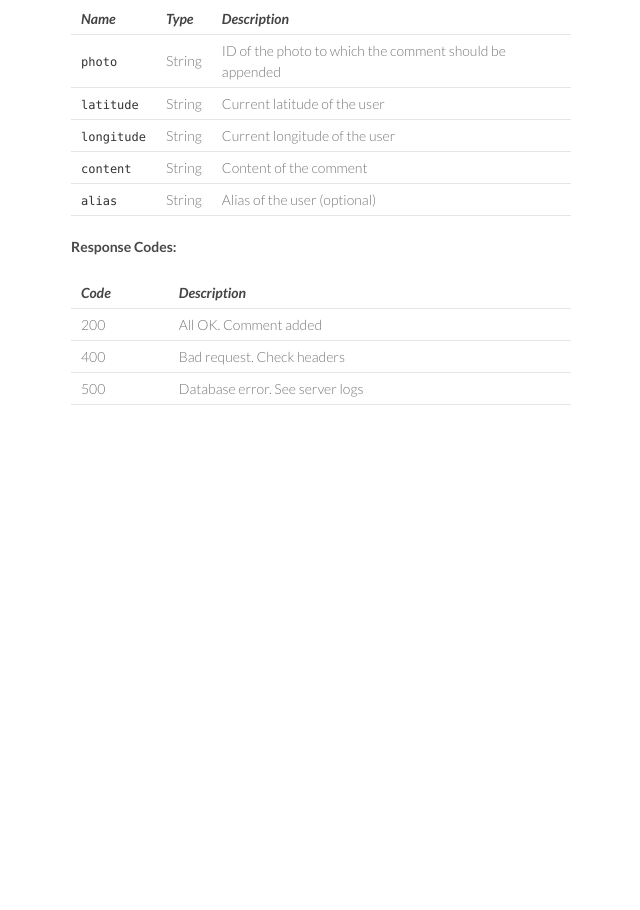
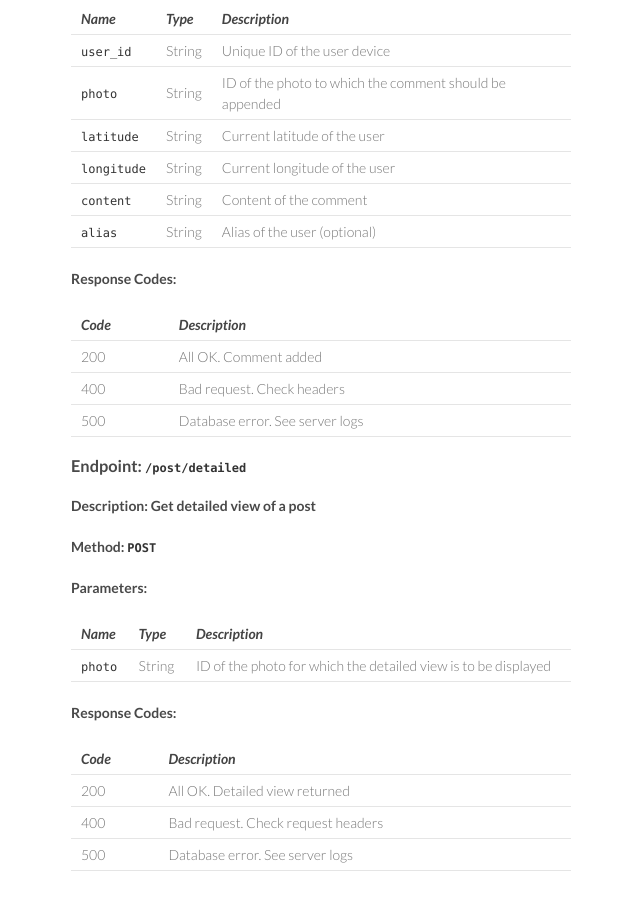
Before and after one commit to rukmal/Lifestream-API, a plain HTML site: page index.html in a window 1280 px wide. Shown: the part 2567-3477 px from the top of the page, without its empty margins (499-1139 px from the left). Before the commit the page ends 3042 px from the top, so only its background shows below. Drawn offline with Linux system fonts and the light colour scheme.

```diff
--- a/index.html
+++ b/index.html
@@ -350,6 +350,11 @@
 </thead>
 <tbody>
 <tr>
+<td align="center"><code>user_id</code></td>
+<td align="center">String</td>
+<td align="left">Unique ID of the user device</td>
+</tr>
+<tr>
 <td align="center"><code>photo</code></td>
 <td align="center">String</td>
 <td align="left">ID of the photo to which the comment should be appended</td>
@@ -402,6 +407,63 @@
 </tr>
 </tbody>
 </table>
+
+<h3>
+<a name="endpoint-postdetailed" class="anchor" href="#endpoint-postdetailed"><span class="octicon octicon-link"></span></a>Endpoint: <code>/post/detailed</code>
+</h3>
+
+<h4>
+<a name="description-get-detailed-view-of-a-post" class="anchor" href="#description-get-detailed-view-of-a-post"><span class="octicon octicon-link"></span></a>Description: Get detailed view of a post</h4>
+
+<h4>
+<a name="method-post-5" class="anchor" href="#method-post-5"><span class="octicon octicon-link"></span></a>Method: <code>POST</code>
+</h4>
+
+<h4>
+<a name="parameters-5" class="anchor" href="#parameters-5"><span class="octicon octicon-link"></span></a>Parameters:</h4>
+
+<table>
+<thead>
+<tr>
+<th align="center"><em>Name</em></th>
+<th align="center"><em>Type</em></th>
+<th align="left"><em>Description</em></th>
+</tr>
+</thead>
+<tbody>
+<tr>
+<td align="center"><code>photo</code></td>
+<td align="center">String</td>
+<td align="left">ID of the photo for which the detailed view is to be displayed</td>
+</tr>
+</tbody>
+</table>
+
+<h4>
+<a name="response-codes-5" class="anchor" href="#response-codes-5"><span class="octicon octicon-link"></span></a>Response Codes:</h4>
+
+<table>
+<thead>
+<tr>
+<th align="center"><em>Code</em></th>
+<th align="left"><em>Description</em></th>
+</tr>
+</thead>
+<tbody>
+<tr>
+<td align="center">200</td>
+<td align="left">All OK. Detailed view returned</td>
+</tr>
+<tr>
+<td align="center">400</td>
+<td align="left">Bad request. Check request headers</td>
+</tr>
+<tr>
+<td align="center">500</td>
+<td align="left">Database error. See server logs</td>
+</tr>
+</tbody>
+</table>
       </section>
       <footer>
         <p>This project is maintained by <a href="https://github.com/rukmal">rukmal</a></p>
```
Also changed, not shown: params.json (+1 -1 lines).
